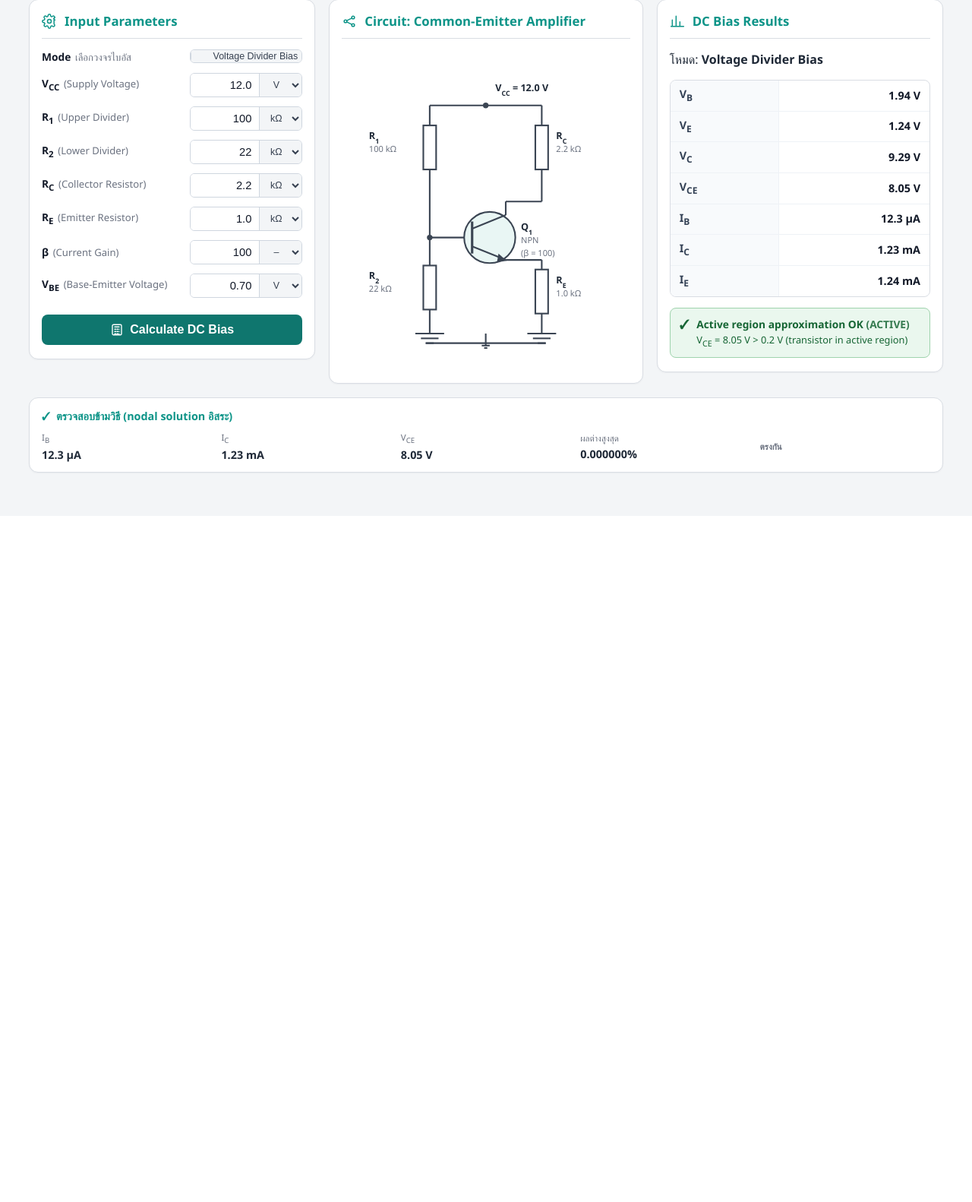
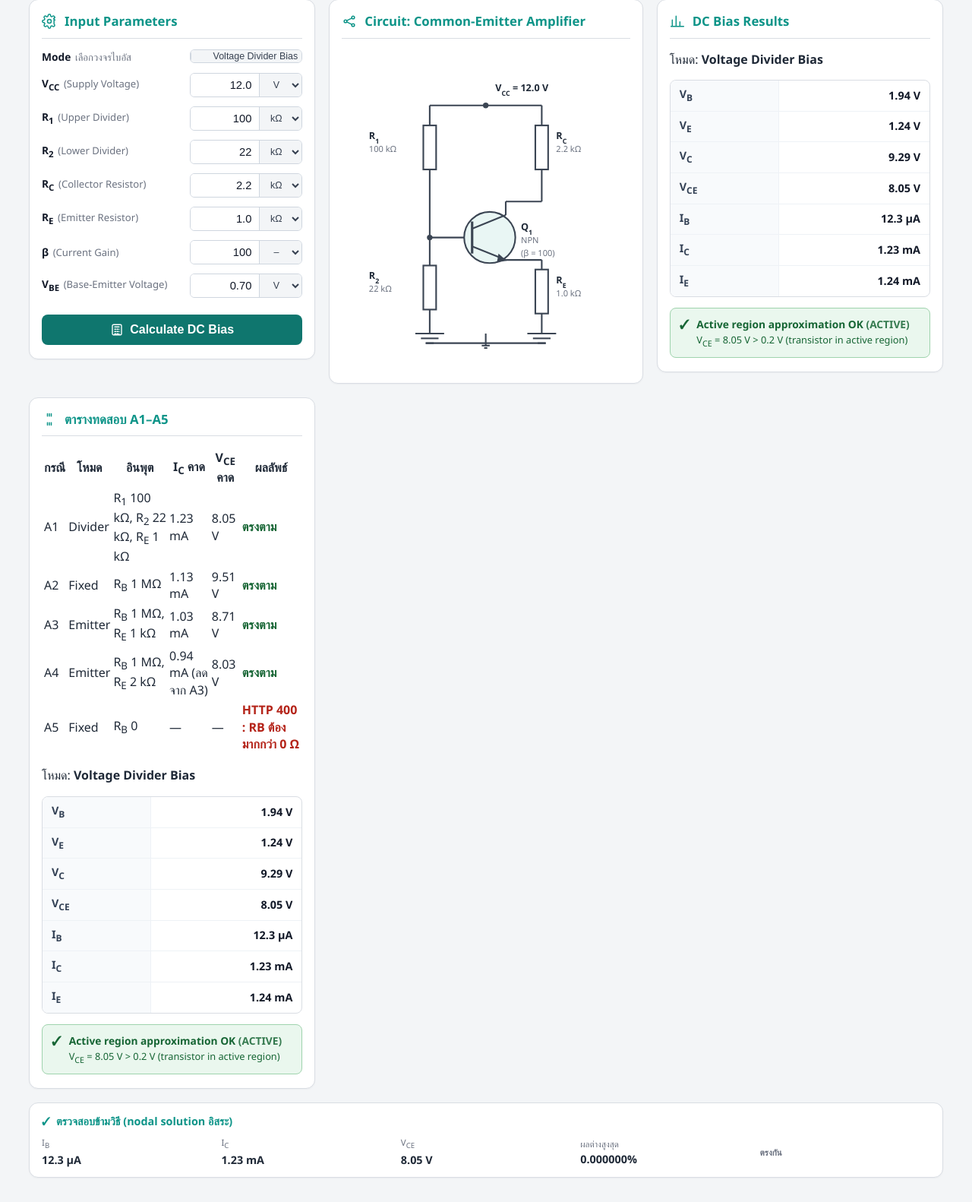
Before and after one commit to B6811549/Gitlab, a Flask app: page / in a window 1280 px wide. Shown: the part 121-1703 px from the top of the page at 76% size. Before the commit the page ends 745 px from the top, so only its background shows below. Run offline with Flask 3, Linux system fonts and the light colour scheme.

Commit message:
feat: add A1-A5 test cases table and validation report

```diff
--- a/templates/index.html
+++ b/templates/index.html
@@ -285,6 +285,69 @@
           <div>
             {% if result.region == 'active' %}
               <strong>Active region approximation OK <span class="region-tag">(ACTIVE)</span></strong>
+              <p>V<sub>CE</sub> = {{ result.vce_v|voltage }} >
+                 {{ '%.1f'|format(vce_sat) }} V (transistor in active region)</p>
+            {% elif result.region == 'saturation' %}
+              <strong>Saturation region — model limit <span class="region-tag">(SATURATION)</span></strong>
+              <p>V<sub>CE</sub> = {{ result.vce_v|voltage }} ≤
+                 {{ '%.1f'|format(vce_sat) }} V (transistor in saturation)</p>
+            {% else %}
+              <strong>Cutoff region — transistor off <span class="region-tag">(CUTOFF)</span></strong>
+              <p>I<sub>B</sub> ≤ 0 (transistor in cutoff)</p>
+            {% endif %}
+          </div>
+        </div>
+
+        {% for warning in result.warnings %}
+          <p class="warning">{{ warning }}</p>
+        {% endfor %}
+      {% endif %}
+    </section>
+
+    <section class="card" id="test-cases">
+      <h2><span class="ico" aria-hidden="true">
+        <svg viewBox="0 0 24 24" fill="none" stroke="currentColor" stroke-width="1.8"
+             stroke-linecap="round" stroke-linejoin="round">
+            <path d="M9 3v4M12 3v4M15 3v4M9 17v4M12 17v4M15 17v4"/>
+          </svg>
+        </span>
+        ตารางทดสอบ A1–A5
+      </h2>
+
+      <table>
+        <thead>
+          <tr><th>กรณี</th><th>โหมด</th><th>อินพุต</th><th>I<sub>C</sub> คาด</th><th>V<sub>CE</sub> คาด</th><th>ผลลัพธ์</th></tr>
+        </thead>
+        <tbody>
+          <tr><td>A1</td><td>Divider</td><td>R<sub>1</sub> 100 kΩ, R<sub>2</sub> 22 kΩ, R<sub>E</sub> 1 kΩ</td><td>1.23 mA</td><td>8.05 V</td><td><span class="ok">ตรงตาม</span></td></tr>
+          <tr><td>A2</td><td>Fixed</td><td>R<sub>B</sub> 1 MΩ</td><td>1.13 mA</td><td>9.51 V</td><td><span class="ok">ตรงตาม</span></td></tr>
+          <tr><td>A3</td><td>Emitter</td><td>R<sub>B</sub> 1 MΩ, R<sub>E</sub> 1 kΩ</td><td>1.03 mA</td><td>8.71 V</td><td><span class="ok">ตรงตาม</span></td></tr>
+          <tr><td>A4</td><td>Emitter</td><td>R<sub>B</sub> 1 MΩ, R<sub>E</sub> 2 kΩ</td><td>0.94 mA (ลดจาก A3)</td><td>8.03 V</td><td><span class="ok">ตรงตาม</span></td></tr>
+          <tr><td>A5</td><td>Fixed</td><td>R<sub>B</sub> 0</td><td>—</td><td>—</td><td><span class="bad">HTTP 400 : RB ต้องมากกว่า 0 Ω</span></td></tr>
+        </tbody>
+      </table>
+
+      {% if result %}
+        <p class="result-mode">โหมด: <strong>{{ bias_mode_label }}</strong></p>
+        <table class="results">
+          <tbody>
+            <tr><th>V<sub>B</sub></th><td>{{ result.vb_v|voltage }}</td></tr>
+            <tr><th>V<sub>E</sub></th><td>{{ result.ve_v|voltage }}</td></tr>
+            <tr><th>V<sub>C</sub></th><td>{{ result.vc_v|voltage }}</td></tr>
+            <tr><th>V<sub>CE</sub></th><td>{{ result.vce_v|voltage }}</td></tr>
+            <tr><th>I<sub>B</sub></th><td>{{ result.ib_ma|current_ma }}</td></tr>
+            <tr><th>I<sub>C</sub></th><td>{{ result.ic_ma|current_ma }}</td></tr>
+            <tr><th>I<sub>E</sub></th><td>{{ result.ie_ma|current_ma }}</td></tr>
+          </tbody>
+        </table>
+
+        <div class="status {{ result.region }}">
+          <span class="status-icon" aria-hidden="true">
+            {%- if result.region == 'active' %}✓{% elif result.region == 'saturation' %}!{% else %}×{% endif -%}
+          </span>
+          <div>
+            {% if result.region == 'active' %}
+              <strong>Active region approximation OK <span class="region-tag">(ACTIVE)</span></strong>
               <p>V<sub>CE</sub> = {{ result.vce_v|voltage }} &gt;
                  {{ '%.1f'|format(vce_sat) }} V (transistor in active region)</p>
             {% elif result.region == 'saturation' %}
```
Also changed, not shown: docs/validation.md (+41 -39 lines).
